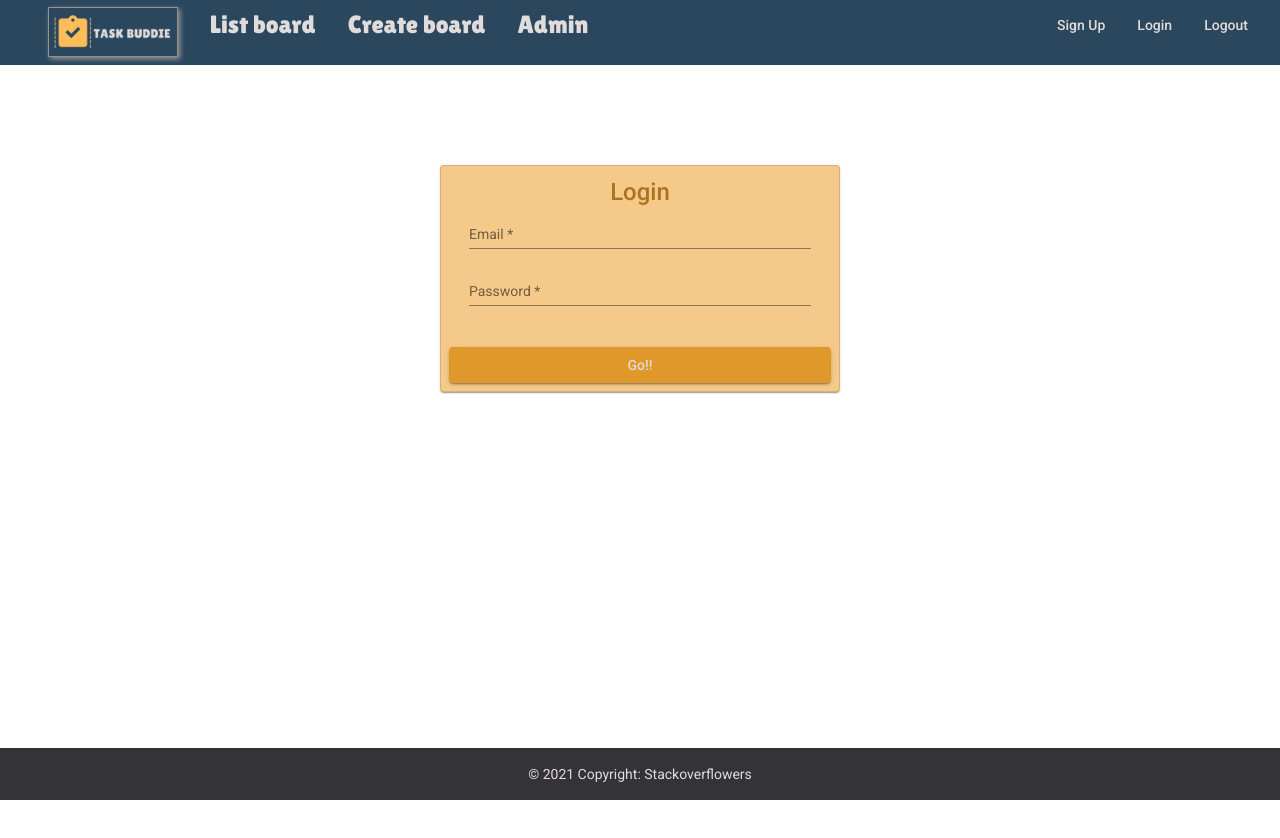
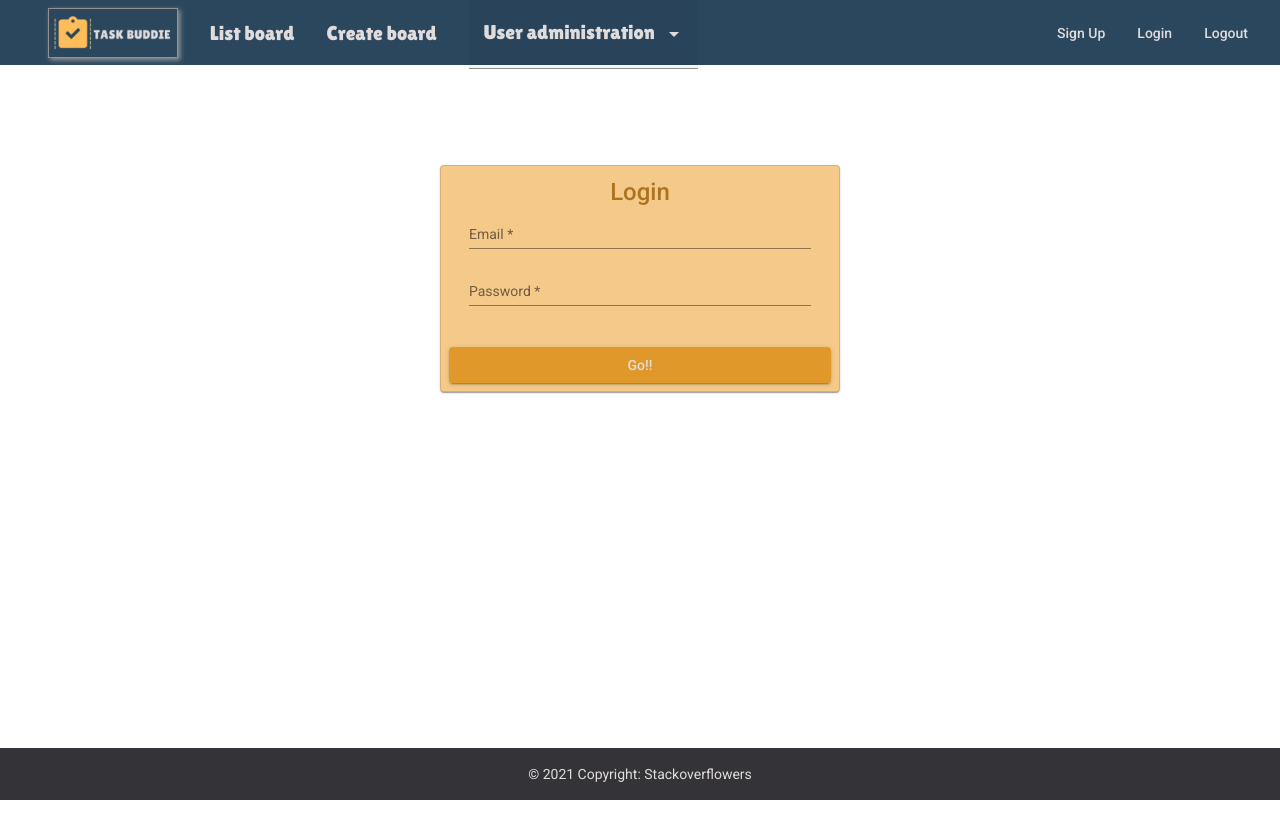
Before and after one commit to StackOverflowers/TaskBuddie, an Angular app in the folder frontend/: page / in a window 1280 px wide. Shown: the top 838 px of the page. Built offline with nearby package versions, Linux system fonts and the light colour scheme.

Commit message:
Feat: Admin header options

```diff
--- a/frontend/src/app/home/header/header.component.css
+++ b/frontend/src/app/home/header/header.component.css
@@ -5,6 +5,7 @@
 a {
   text-decoration: none;
   color: #e1dcdc;
+
 }
 
 .bgHeader {
@@ -13,7 +14,6 @@ a {
 }
 
 img {
-  margin-top: 15px;
   padding: 4px;
   border: #969191 solid;
   border-width: 0.5px 0.5px 0.5px 0.5px;
@@ -21,5 +21,20 @@ img {
 }
 ul {
   font-family: "Lilita One";
-  font-size: 25px;
+  font-size: 20px;
+  margin-top: 17px;
 }
+
+.selection {
+  font-family: "Lilita One";
+  font-size: 20px;
+  color: #e1dcdc;
+  width: 229px;
+  margin-top: 25px;
+}
+
+.option {
+  font-family: "Lilita One";
+  color: #ac7420;
+
+}
--- a/frontend/src/app/home/header/header.component.html
+++ b/frontend/src/app/home/header/header.component.html
@@ -1,6 +1,10 @@
 <mat-toolbar class="bgHeader">
   <ul>
-        <img src="../../../assets/img/header-task-buddie.jpg" height="50px" alt="">
+    <img
+      src="../../../assets/img/header-task-buddie.jpg"
+      height="50px"
+      alt=""
+    />
   </ul>
   <ul>
     <a routerLink="listTasks">List board</a>
@@ -9,7 +13,13 @@
     <a routerLink="saveTask">Create board</a>
   </ul>
   <ul>
-      <a routerLink="listUser">Admin</a>
+    <mat-form-field class="selection" appearance="fill">
+      <mat-label >User administration</mat-label>
+      <mat-select>
+        <mat-option value="option1" routerLink="listUser" class="option">Users</mat-option>
+        <mat-option value="option2" routerLink="listRole" class="option">Role</mat-option>
+      </mat-select>
+    </mat-form-field>
   </ul>
   <span class="headerSpacer"></span>
   <ul>
```
Also changed, not shown: frontend/src/app/app.module.ts (+11 -9 lines). Lines whose indentation alone changed are shown as unchanged.
